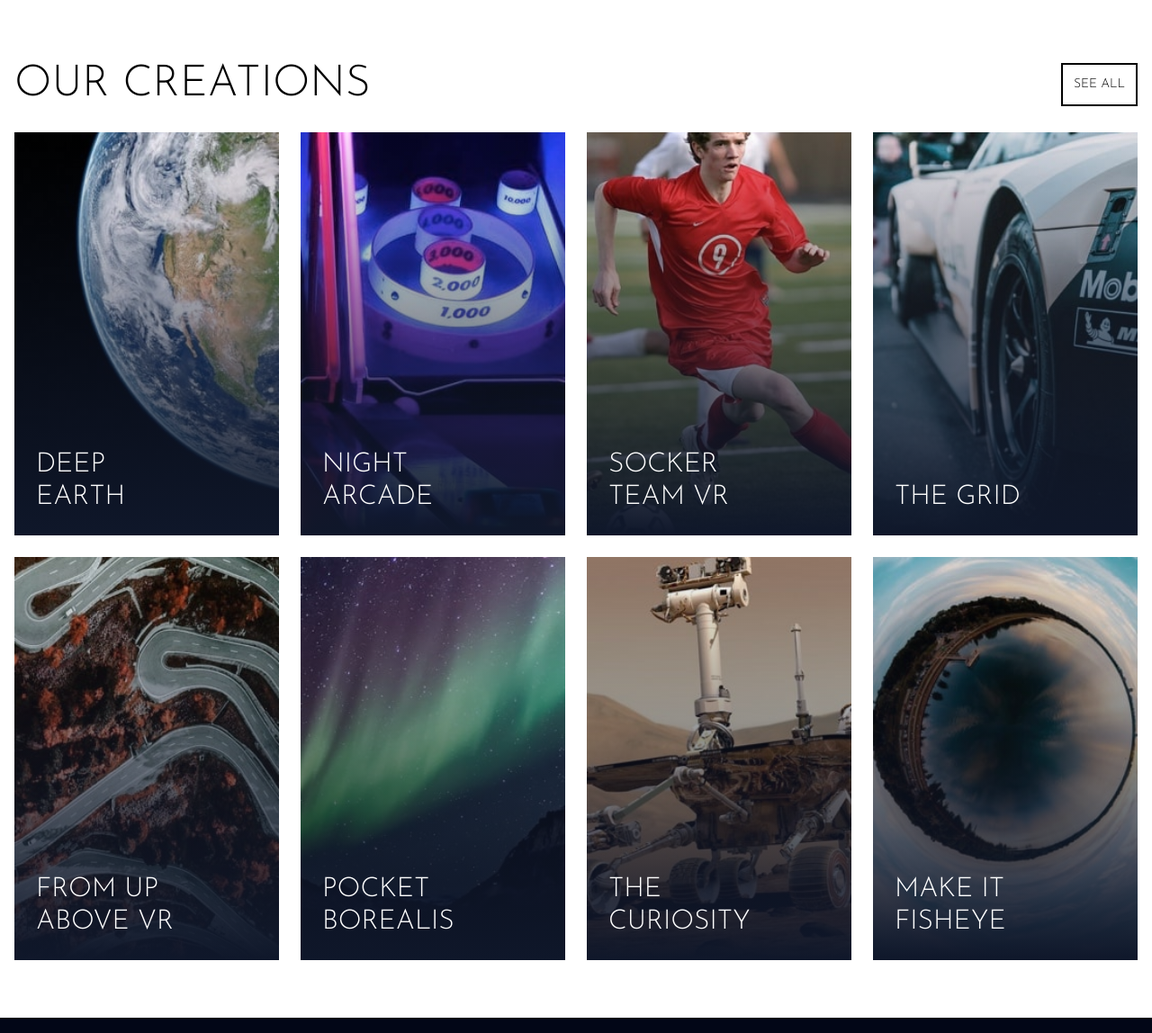
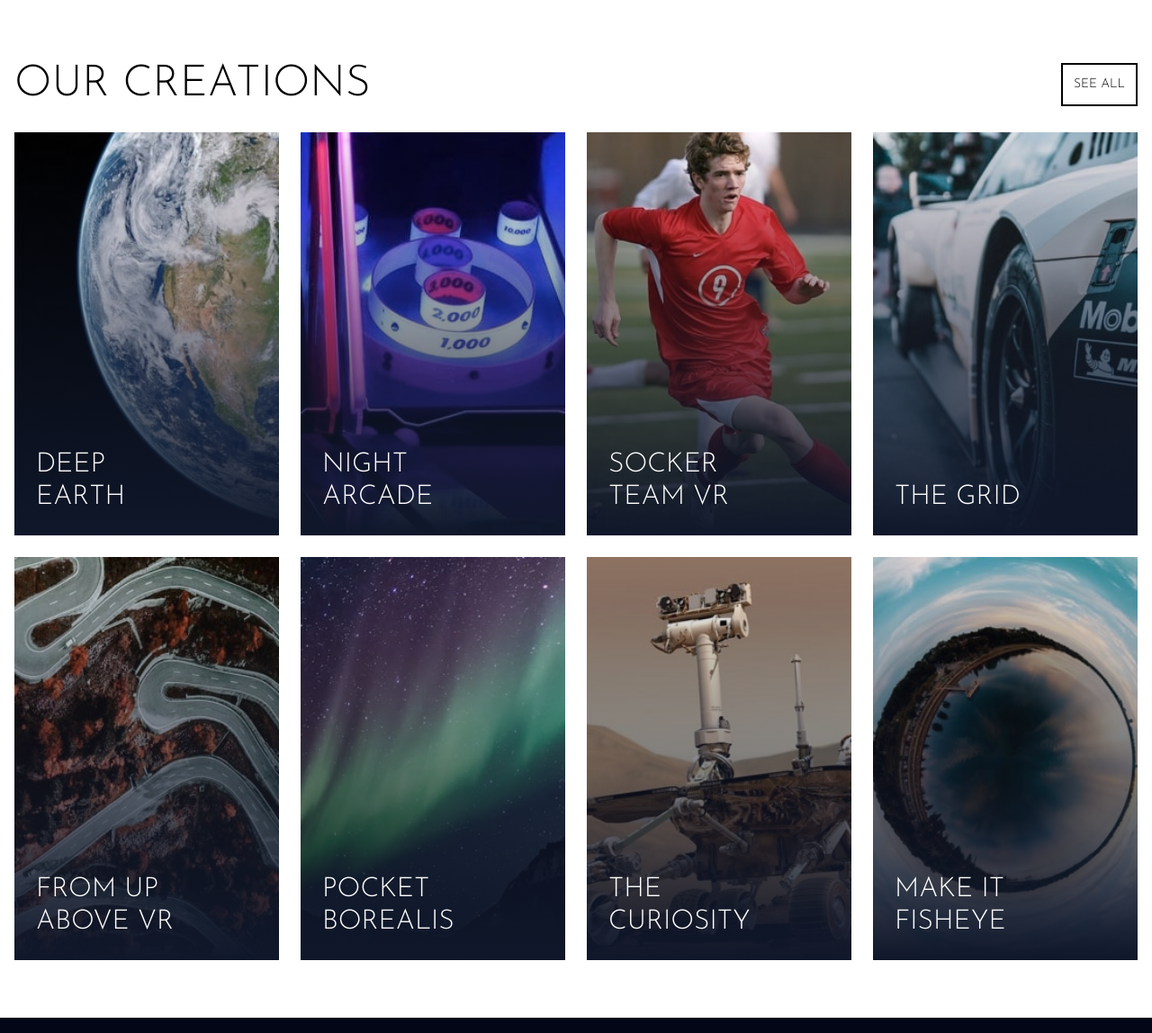
Before and after one commit to marksteward08/loopstudios, a website: page index.html in a window 1280 px wide. Shown: the part 1071-2219 px from the top of the page at 90% size. Drawn offline with Linux system fonts and the light colour scheme.

Commit message:
Fixed item img object position

```diff
--- a/index.html
+++ b/index.html
@@ -77,56 +77,56 @@
                     <div class="absolute flex items-end w-full h-full z-10 bg-gradient-to-t from-slate-900 p-6">
                         <div class="text-3xl text-white">DEEP <br> EARTH</div>
                     </div>
-                    <img src="./images/desktop/image-deep-earth.jpg" alt="" class="size-full object-cover duration-200 group-hover:scale-110">
+                    <img src="./images/desktop/image-deep-earth.jpg" alt="" class="image-item">
                 </div>
 
                 <div class="group bg-red-300  h-[12rem]  md:h-[28rem] overflow-hidden relative">
                     <div class="absolute flex items-end w-full h-full z-10 bg-gradient-to-t from-slate-900 p-6">
                         <div class="text-3xl text-white">NIGHT <br> ARCADE</div>
                     </div>
-                    <img src="./images/desktop/image-night-arcade.jpg" alt="" class="size-full object-cover duration-200 group-hover:scale-110">
+                    <img src="./images/desktop/image-night-arcade.jpg" alt="" class="image-item">
                 </div>
 
                 <div class="group bg-red-300  h-[12rem]  md:h-[28rem] overflow-hidden relative">
                     <div class="absolute flex items-end w-full h-full z-10 bg-gradient-to-t from-slate-900 p-6">
                         <div class="text-3xl text-white">SOCKER <br> TEAM VR</div>
                     </div>
-                    <img src="./images/desktop/image-soccer-team.jpg" alt="" class="size-full object-cover duration-200 group-hover:scale-110">
+                    <img src="./images/desktop/image-soccer-team.jpg" alt="" class="image-item">
                 </div>
 
                 <div class="group bg-red-300  h-[12rem]  md:h-[28rem] overflow-hidden relative">
                     <div class="absolute flex items-end w-full h-full z-10 bg-gradient-to-t from-slate-900 p-6">
                         <div class="text-3xl text-white">THE GRID</div>
                     </div>
-                    <img src="./images/desktop/image-grid.jpg" alt="" class="size-full object-cover duration-200 group-hover:scale-110">
+                    <img src="./images/desktop/image-grid.jpg" alt="" class="image-item">
                 </div>
 
                 <div class="group bg-red-300  h-[12rem]  md:h-[28rem] overflow-hidden relative">
                     <div class="absolute flex items-end w-full h-full z-10 bg-gradient-to-t from-slate-900 p-6">
                         <div class="text-3xl text-white">FROM UP <br> ABOVE VR</div>
                     </div>
-                    <img src="./images/desktop/image-from-above.jpg" alt="" class="size-full object-cover duration-200 group-hover:scale-110">
+                    <img src="./images/desktop/image-from-above.jpg" alt="" class="image-item">
                 </div>
 
                 <div class="group bg-red-300  h-[12rem]  md:h-[28rem] overflow-hidden relative">
                     <div class="absolute flex items-end w-full h-full z-10 bg-gradient-to-t from-slate-900 p-6">
                         <div class="text-3xl text-white">POCKET <br> BOREALIS</div>
                     </div>
-                    <img src="./images/desktop/image-pocket-borealis.jpg" alt="" class="size-full object-cover duration-200 group-hover:scale-110">
+                    <img src="./images/desktop/image-pocket-borealis.jpg" alt="" class="image-item">
                 </div>
 
                 <div class="group bg-red-300  h-[12rem]  md:h-[28rem] overflow-hidden relative">
                     <div class="absolute flex items-end w-full h-full z-10 bg-gradient-to-t from-slate-900 p-6">
                         <div class="text-3xl text-white">THE <br> CURIOSITY</div>
                     </div>
-                    <img src="./images/desktop/image-curiosity.jpg" alt="" class="size-full object-cover duration-200 group-hover:scale-110">
+                    <img src="./images/desktop/image-curiosity.jpg" alt="" class="image-item">
                 </div>
 
                 <div class="group bg-red-300  h-[12rem]  md:h-[28rem] overflow-hidden relative">
                     <div class="absolute flex items-end w-full h-full z-10 bg-gradient-to-t from-slate-900 p-6">
                         <div class="text-3xl text-white">MAKE IT <br> FISHEYE</div>
                     </div>
-                    <img src="./images/desktop/image-fisheye.jpg" alt="" class="size-full object-cover duration-200 group-hover:scale-110">
+                    <img src="./images/desktop/image-fisheye.jpg" alt="" class="image-item">
                 </div>
             </div>
         </div>
--- a/input.css
+++ b/input.css
@@ -62,3 +62,7 @@
 .open .hamburger-bottom {
     transform: rotate(-45deg) translateY(6px) translateX(-6px)
 }
+
+.image-item {
+    @apply size-full object-cover object-top duration-200 group-hover:scale-110;
+}
```
Also changed, not shown: style.css.
